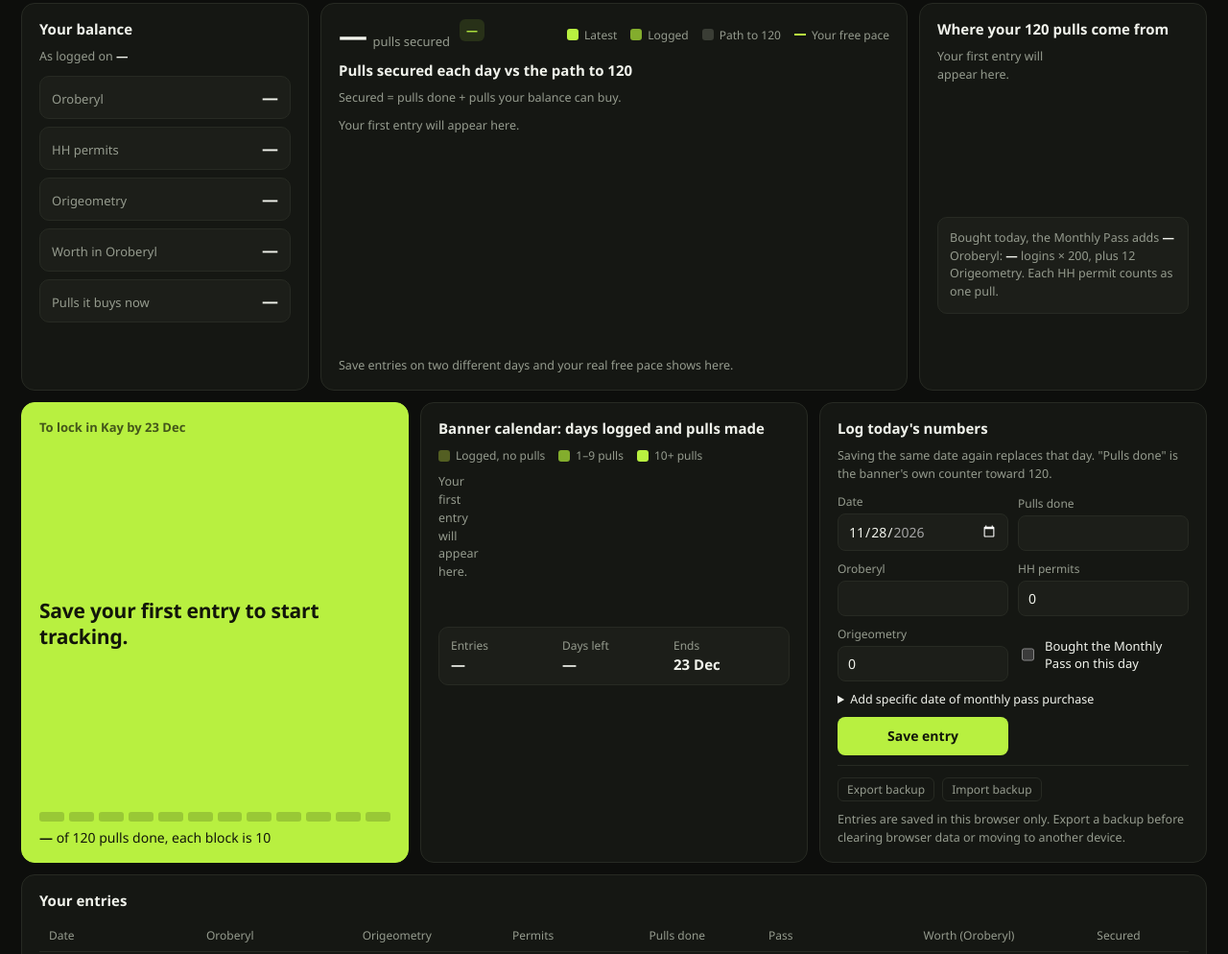
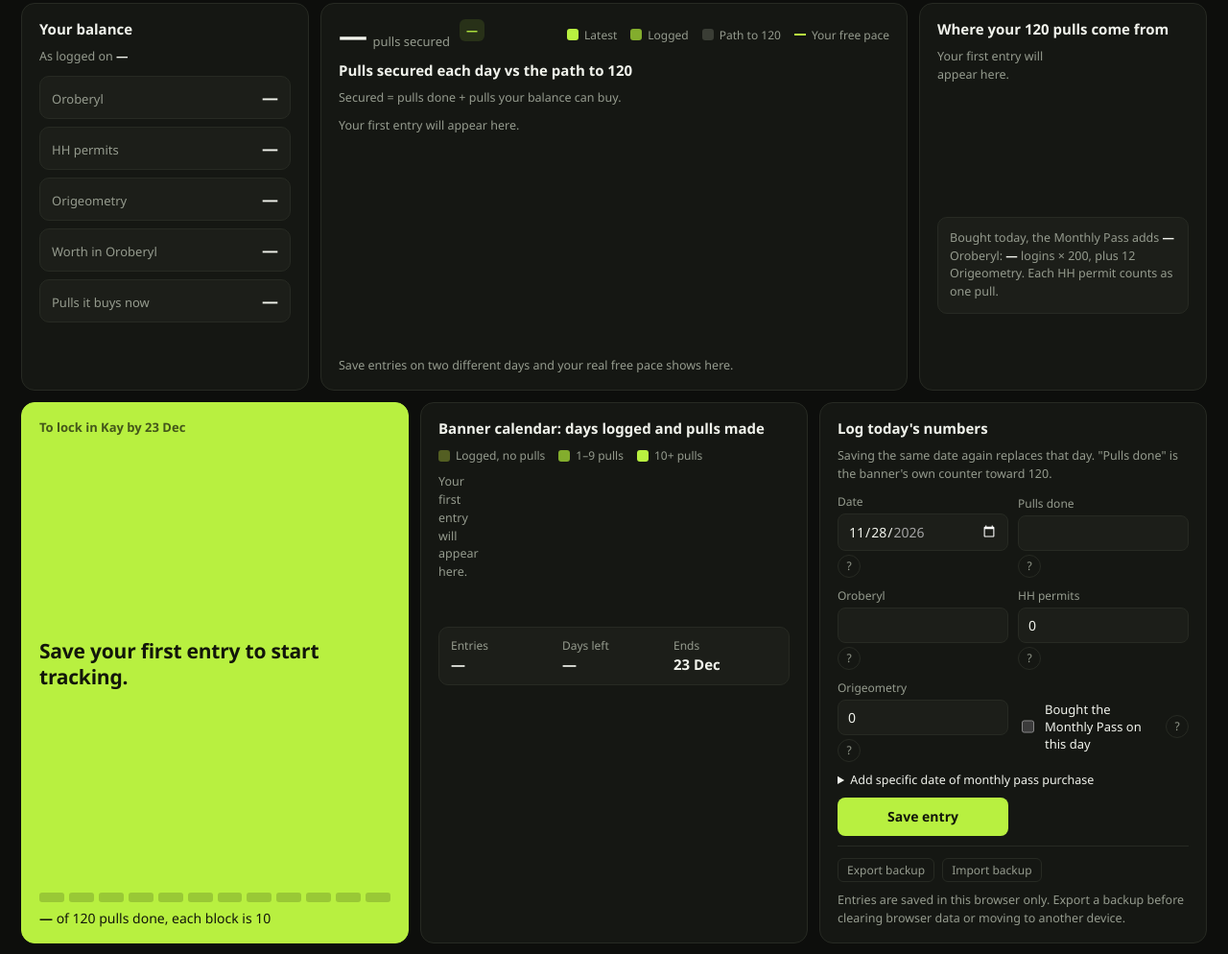
Before and after one commit to HannFmz/kay-tracker, a plain HTML site: page index.html in a window 1280 px wide. Shown: the part 254-1248 px from the top of the page at 96% size. Drawn offline with nearby package versions, Linux system fonts and the light colour scheme.

Commit message:
add help tips for logging form

```diff
--- a/app.js
+++ b/app.js
@@ -276,6 +276,18 @@ dash.calc('breakdown', {
   const swatch = { now: 'var(--kt-lime)', logged: 'var(--kt-lime-mid)', path: 'var(--kt-gray)', l1: 'var(--kt-olive)', l2: 'var(--kt-lime-mid)', l3: 'var(--kt-lime)' };
   document.querySelectorAll('[data-swatch]').forEach((el) => {
     el.style.background = swatch[el.dataset.swatch] || '';
+  });
+
+  // "?" help: tap toggles one message, a tap anywhere else or Esc closes them all
+  function setHelp(h, on) { h.classList.toggle('open', on); h.querySelector('.kt-help-btn').setAttribute('aria-expanded', on); }
+  document.addEventListener('click', (e) => {
+    const btn = e.target.closest('.kt-help-btn');
+    const mine = btn && btn.parentElement;
+    document.querySelectorAll('.kt-help.open').forEach((h) => { if (h !== mine) setHelp(h, false); });
+    if (mine) setHelp(mine, !mine.classList.contains('open'));
+  });
+  document.addEventListener('keydown', (e) => {
+    if (e.key === 'Escape') document.querySelectorAll('.kt-help.open').forEach((h) => setHelp(h, false));
   });
 
   let dirty = false;
--- a/index.html
+++ b/index.html
@@ -122,12 +122,18 @@
       <h2 class="kt-h">Log today's numbers</h2>
       <p class="kt-sub">Saving the same date again replaces that day. "Pulls done" is the banner's own counter toward 120.</p>
       <form id="log-form" class="kt-form">
-        <label class="kt-field">Date<input type="date" name="entry_date" min="2026-11-24" max="2026-12-31" required></label>
-        <label class="kt-field">Pulls done<input type="number" name="pulls_done" min="0" max="200" step="1" inputmode="numeric" required></label>
-        <label class="kt-field">Oroberyl<input type="number" name="oroberyl" min="0" step="1" inputmode="numeric" required></label>
-        <label class="kt-field">HH permits<input type="number" name="permits" min="0" step="1" inputmode="numeric" value="0"></label>
-        <label class="kt-field">Origeometry<input type="number" name="origeometry" min="0" step="1" inputmode="numeric" value="0"></label>
-        <label class="kt-field kt-check"><input type="checkbox" name="pass">Bought the Monthly Pass on this day</label>
+        <label class="kt-field">Date<input type="date" name="entry_date" min="2026-11-24" max="2026-12-31" required>
+          <span class="kt-help"><button type="button" class="kt-help-btn" aria-label="Help: Date" aria-expanded="false">?</button><span class="kt-help-tip"><span><b>Do:</b> pick the day you read these numbers. Saving the same date again replaces that day.</span><span><b>Don't:</b> log ahead of time. Entries are compared in date order.</span></span></span></label>
+        <label class="kt-field">Pulls done<input type="number" name="pulls_done" min="0" max="200" step="1" inputmode="numeric" required>
+          <span class="kt-help"><button type="button" class="kt-help-btn" aria-label="Help: Pulls done" aria-expanded="false">?</button><span class="kt-help-tip"><span><b>Do:</b> type the banner's total counter: every pull on Kay's banner so far.</span><span><b>Don't:</b> type only today's pulls. The app works out each day's pulls by subtraction.</span></span></span></label>
+        <label class="kt-field">Oroberyl<input type="number" name="oroberyl" min="0" step="1" inputmode="numeric" required>
+          <span class="kt-help"><button type="button" class="kt-help-btn" aria-label="Help: Oroberyl" aria-expanded="false">?</button><span class="kt-help-tip"><span><b>Do:</b> read Oroberyl and Pulls done at the same moment: both before pulling, or both after.</span><span><b>Don't:</b> take Oroberyl from before pulling and Pulls done from after (or the other way round).</span></span></span></label>
+        <label class="kt-field">HH permits<input type="number" name="permits" min="0" step="1" inputmode="numeric" value="0">
+          <span class="kt-help"><button type="button" class="kt-help-btn" aria-label="Help: HH permits" aria-expanded="false">?</button><span class="kt-help-tip"><span><b>Do:</b> type the permits you have now. Each counts as one pull.</span><span><b>Don't:</b> count permits you've already used. Those are in Pulls done.</span></span></span></label>
+        <label class="kt-field">Origeometry<input type="number" name="origeometry" min="0" step="1" inputmode="numeric" value="0">
+          <span class="kt-help"><button type="button" class="kt-help-btn" aria-label="Help: Origeometry" aria-expanded="false">?</button><span class="kt-help-tip"><span><b>Do:</b> type the Origeometry you have now. Each is worth 75 Oroberyl.</span><span><b>Don't:</b> count Origeometry you already converted. That's in your Oroberyl now.</span></span></span></label>
+        <label class="kt-field kt-check"><input type="checkbox" name="pass">Bought the Monthly Pass on this day
+          <span class="kt-help"><button type="button" class="kt-help-btn" aria-label="Help: Monthly Pass" aria-expanded="false">?</button><span class="kt-help-tip"><span><b>Do:</b> tick it only on the day you bought the pass.</span><span><b>Don't:</b> tick it every day the pass is active. For a purchase from before you started logging, use "Add specific date of monthly pass purchase".</span></span></span></label>
         <details class="kt-pass-more" id="pass-more">
           <summary>Add specific date of monthly pass purchase</summary>
           <div class="kt-pass-row">
--- a/styles.css
+++ b/styles.css
@@ -89,6 +89,20 @@ body { margin: 0; background: #0d0e0c; }
 .kt-field input:focus-visible, .kt-btn:focus-visible, .kt-btn-small:focus-visible, .kt-check input:focus-visible, .kt-details summary:focus-visible, .kt-pass-more summary:focus-visible { outline: 2px solid var(--kt-lime); outline-offset: 2px; }
 .kt-check { flex-direction: row; align-items: center; gap: 8px; padding-bottom: 10px; color: var(--kt-fg); font-size: 13px; }
 .kt-check input { accent-color: var(--kt-lime); width: 16px; height: 16px; }
+/* help floats over the page (absolute) so opening it never pushes content down */
+.kt-field { position: relative; }
+.kt-help { width: fit-content; } /* flex column would stretch it; only the button + its tip should count as hover */
+.kt-help-btn { font: inherit; font-size: 12px; width: 24px; height: 24px; padding: 0; border: 1px solid var(--kt-line); border-radius: 50%; background: transparent; color: var(--kt-muted); cursor: pointer; }
+.kt-help.open .kt-help-btn { color: var(--kt-fg); border-color: var(--kt-lime); }
+.kt-help-btn:focus-visible { outline: 2px solid var(--kt-lime); outline-offset: 2px; }
+.kt-help-tip { display: none; position: absolute; top: 100%; left: 0; right: 0; z-index: 10; padding: 8px 10px; background: var(--kt-tile); border: 1px solid var(--kt-line); border-radius: 8px; font-size: 12px; line-height: 1.5; color: var(--kt-muted); box-shadow: 0 6px 18px rgba(0, 0, 0, 0.45); }
+.kt-help-tip > span { display: block; }
+.kt-help-tip > span + span { margin-top: 4px; }
+.kt-help-tip b { color: var(--kt-fg); }
+.kt-help.open .kt-help-tip { display: block; }
+.kt-check .kt-help-tip { top: calc(100% - 10px); } /* no gap under the checkbox row, so hover isn't lost on the way down */
+/* only real pointers hover; phones fake a sticky hover on tap */
+@media (hover: hover) { .kt-help:hover .kt-help-tip { display: block; } .kt-help-btn:hover { color: var(--kt-fg); border-color: var(--kt-lime); } }
 .kt-btn { font: inherit; font-size: 14px; font-weight: 600; color: var(--kt-ink); background-color: var(--kt-lime); border: none; border-radius: 8px; padding: 10px 16px; cursor: pointer; min-height: 40px; }
 .kt-btn:hover { background-color: #c8f86a; }
 .kt-btn-small { font: inherit; font-size: 12px; color: var(--kt-muted); background-color: transparent; border: 1px solid var(--kt-line); border-radius: 6px; padding: 3px 9px; cursor: pointer; }
```
